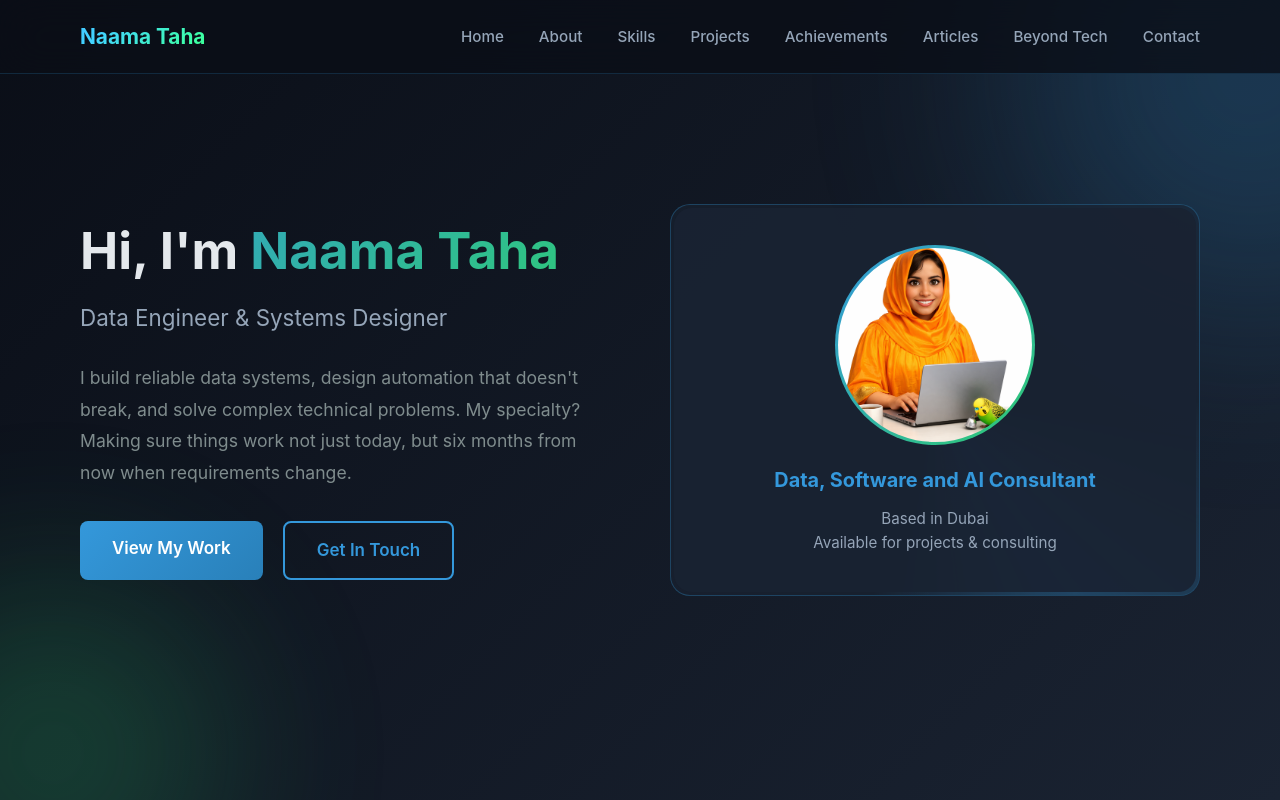
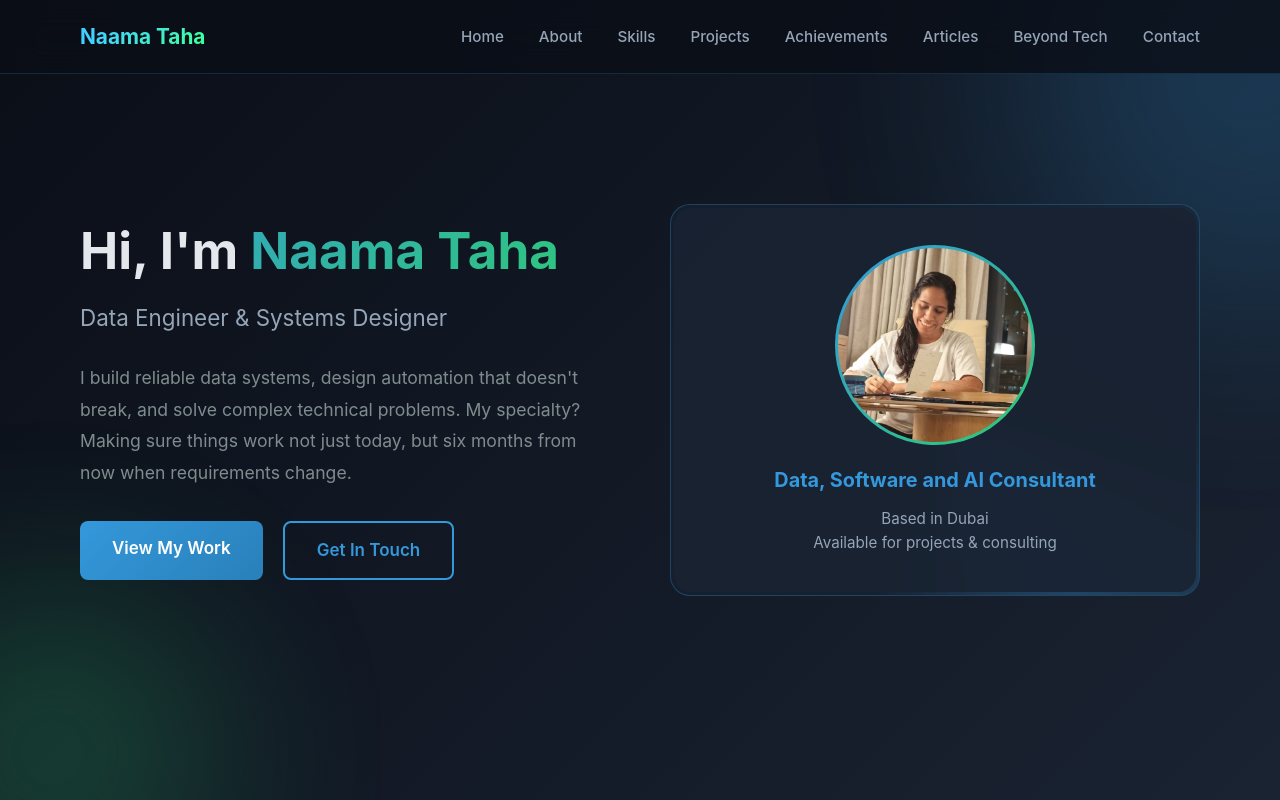
Before and after one commit to NaamaNalawala/portfolio-v2, a plain HTML site: page index.html in a window 1280 px wide. Shown: the top 800 px of the page. Drawn offline with Linux system fonts and the light colour scheme.

Commit message:
Update title and correct profile image path

```diff
--- a/index.html
+++ b/index.html
@@ -3,7 +3,7 @@
 <head>
     <meta charset="UTF-8">
     <meta name="viewport" content="width=device-width, initial-scale=1.0">
-    <title>Your Name - Data Engineer & Systems Designer</title>
+    <title>Naama Taha - Data Engineer & Systems Designer</title>
     <link rel="stylesheet" href="styles.css">
 </head>
 <body>
@@ -48,7 +48,7 @@
                 <div class="hero-image">
                     <div class="profile-card">
                         <div class="profile-photo">
-                            <img src="assets/profile-image.png" alt="Profile Photo">
+                            <img src="assets/profile-image.jpeg" alt="Profile Photo">
                         </div>
                         <h3>Data, Software and AI Consultant</h3>
                         <p>Based in Dubai<br>Available for projects & consulting</p>
```
Also changed, not shown: assets/profile-image.jpeg (added).
